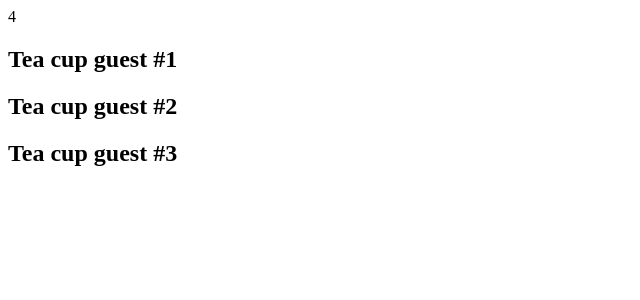
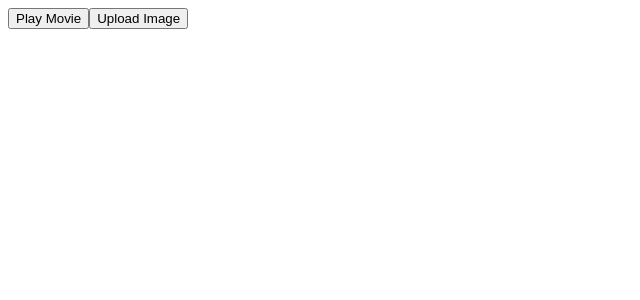
Before and after one commit to Suryansh65/intro, a React (Vite) app: page / in a window 1280 px wide. Shown: the top 300 px of the page, without its empty margins (0-640 px from the left). Built offline with nearby package versions, Linux system fonts and the light colour scheme.

Commit message:
Refactor App component to remove unused imports and integrate Toolbar for event handling

```diff
--- a/src/App.tsx
+++ b/src/App.tsx
@@ -4,10 +4,11 @@
 // import Profile from "./Intro/props";
 // import { Gallery } from "./Intro/props";
 // import DrinkList from "./Intro/conditional_rendering";
-import PureAndImpure from "./Intro/PureAndImpure";
+// import PureAndImpure from "./Intro/PureAndImpure";
+// import { AlertButton } from "./Intro/eventHandlers";
+import { Toolbar } from "./Intro/eventHandlers";
 // import PackingList from "./Intro/conditional_rendering"
 // import Card from "./Intro/card/card";
-
 
 function App() {
   return (
@@ -22,8 +23,16 @@ function App() {
       </Card> */}
       {/* <Gallery /> */}
       {/* <PackingList /> */}
-        {/* <DrinkList /> */}
-        <PureAndImpure />
+      {/* <DrinkList /> */}
+      {/* <PureAndImpure /> */}
+      {/* <Button /> */}
+      {/* <AlertButton message={"Playing..."}>Play Movie</AlertButton>
+      <AlertButton message={"Uploading Image..."}>Upload Image</AlertButton> */}
+
+      <Toolbar
+        onPlayMovie={()=> alert('Play Movie...')}
+        onUploadImage={()=>alert('Uploading...')}
+      />
     </div>
   );
 }
--- /dev/null
+++ b/src/Intro/eventHandlers.tsx
@@ -0,0 +1,50 @@
+import type { ReactNode } from 'react';
+
+
+type ButtonProps = {
+    handleClick: ()=> void;
+    children: ReactNode
+}
+
+type ToolbarProps = {
+    onPlayMovie: ()=> void;
+    onUploadImage: ()=> void;
+}
+
+export default function Button({handleClick, children}:ButtonProps){
+    return (
+        <button onClick={handleClick} >
+            {children}
+        </button>
+    );
+}
+
+// Using props in event handler
+export function AlertButton({message,children}: {message:string,children:ReactNode}){
+    return (
+        <button onClick={()=>alert(message)}>
+            {children}
+        </button>
+    )
+}
+
+/*
+PITFALL: Do not use {handleClick())} it will automatically call that function on each render, so always pass the function as prop: {handleClick}
+or use arrow function: {() => alert('Hello world')}
+*/
+
+/*Passing eventHandler as a propts*/
+
+export function Toolbar({onPlayMovie, onUploadImage}:ToolbarProps){
+    return (
+        <div>
+            <Button handleClick={onPlayMovie} >
+                Play Movie
+            </Button>
+
+            <Button handleClick={onUploadImage} >
+                Upload Image
+            </Button>
+        </div>
+    )
+}
```
